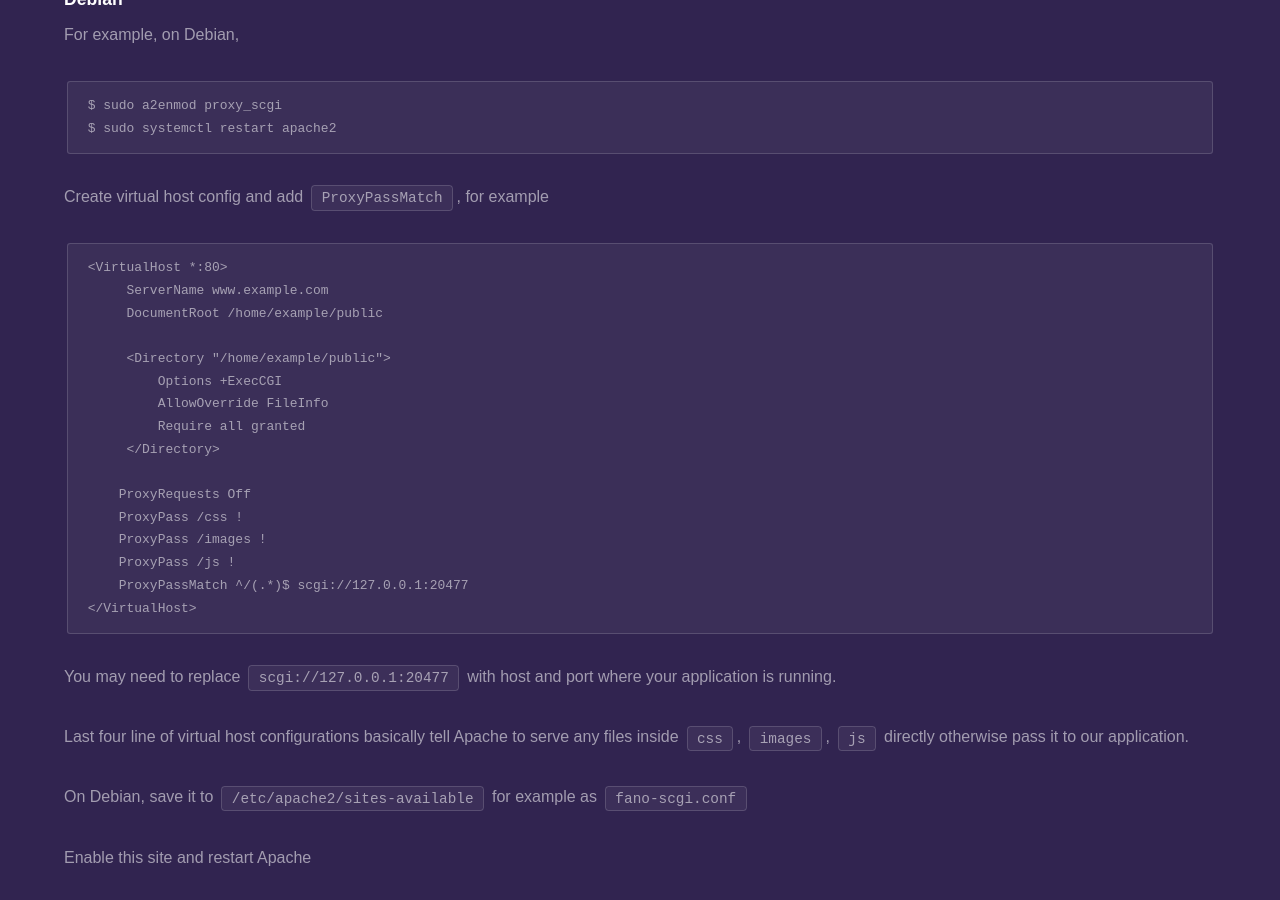
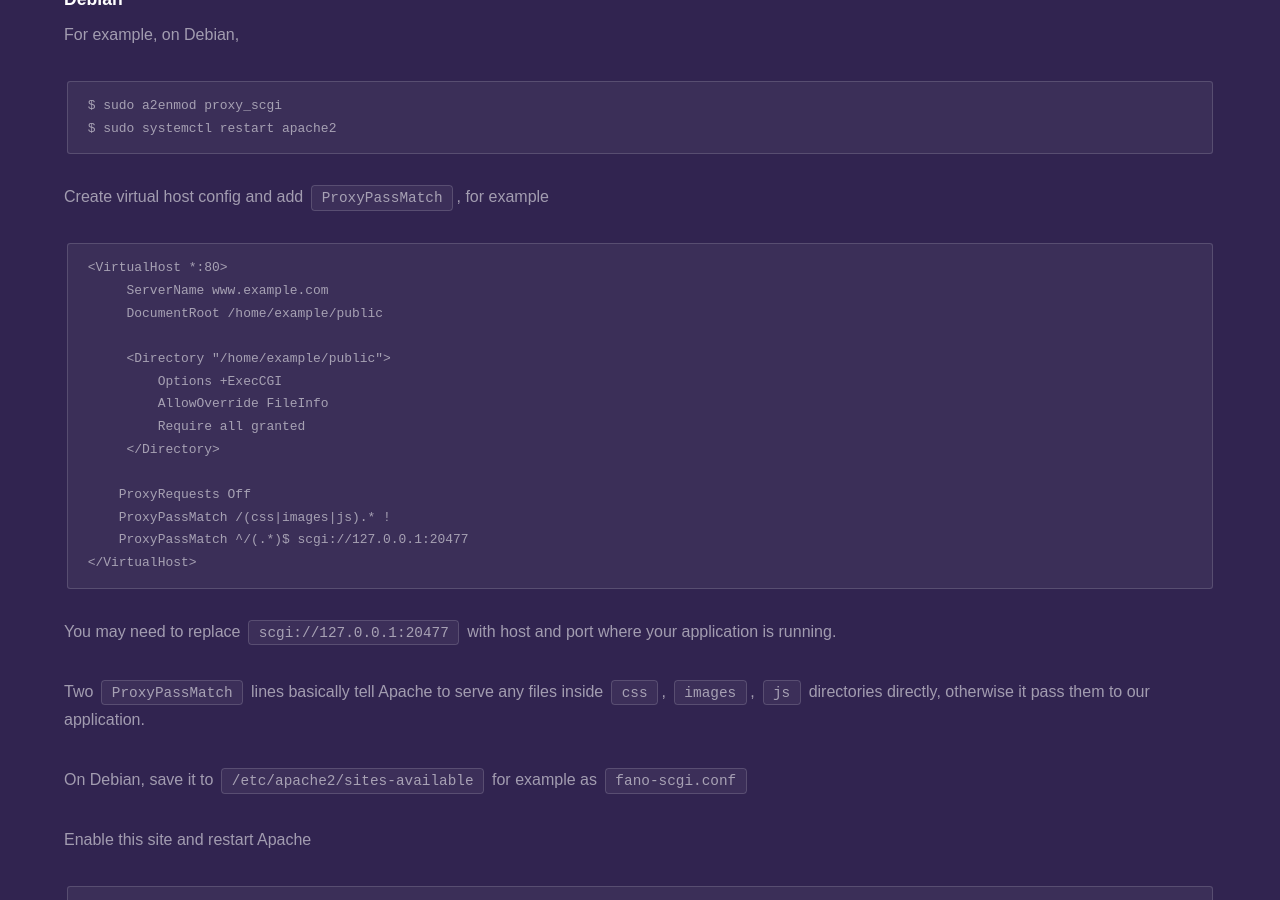
Before and after one commit to fanoframework/fanoframework.github.io, a Jekyll site: the page built from deployment/scgi/index.md, in a window 1280 px wide and 900 px high, scrolled down 692 px. Built offline with Jekyll 4.4.1, drawn with Linux system fonts in a browser that asks for light colours; our own code applies the rules of GitHub Pages for plain Markdown files.

Commit message:
simplify example code

````diff
--- a/deployment/scgi/index.md
+++ b/deployment/scgi/index.md
@@ -42,17 +42,15 @@ Create virtual host config and add `ProxyPassMatch`, for example
      </Directory>
 
     ProxyRequests Off
-    ProxyPass /css !
-    ProxyPass /images !
-    ProxyPass /js !
+    ProxyPassMatch /(css|images|js).* !
     ProxyPassMatch ^/(.*)$ scgi://127.0.0.1:20477
 </VirtualHost>
 ```
 You may need to replace `scgi://127.0.0.1:20477` with host and port where your
 application is running.
 
-Last four line of virtual host configurations basically tell Apache to serve any
-files inside `css`, `images`, `js` directly otherwise pass it to our application.
+Two `ProxyPassMatch` lines basically tell Apache to serve any
+files inside `css`, `images`, `js` directories directly, otherwise it pass them to our application.
 
 On Debian, save it to `/etc/apache2/sites-available` for example as `fano-scgi.conf`
 
````
Also changed, not shown: deployment/fastcgi/index.md (+3 -5 lines).
